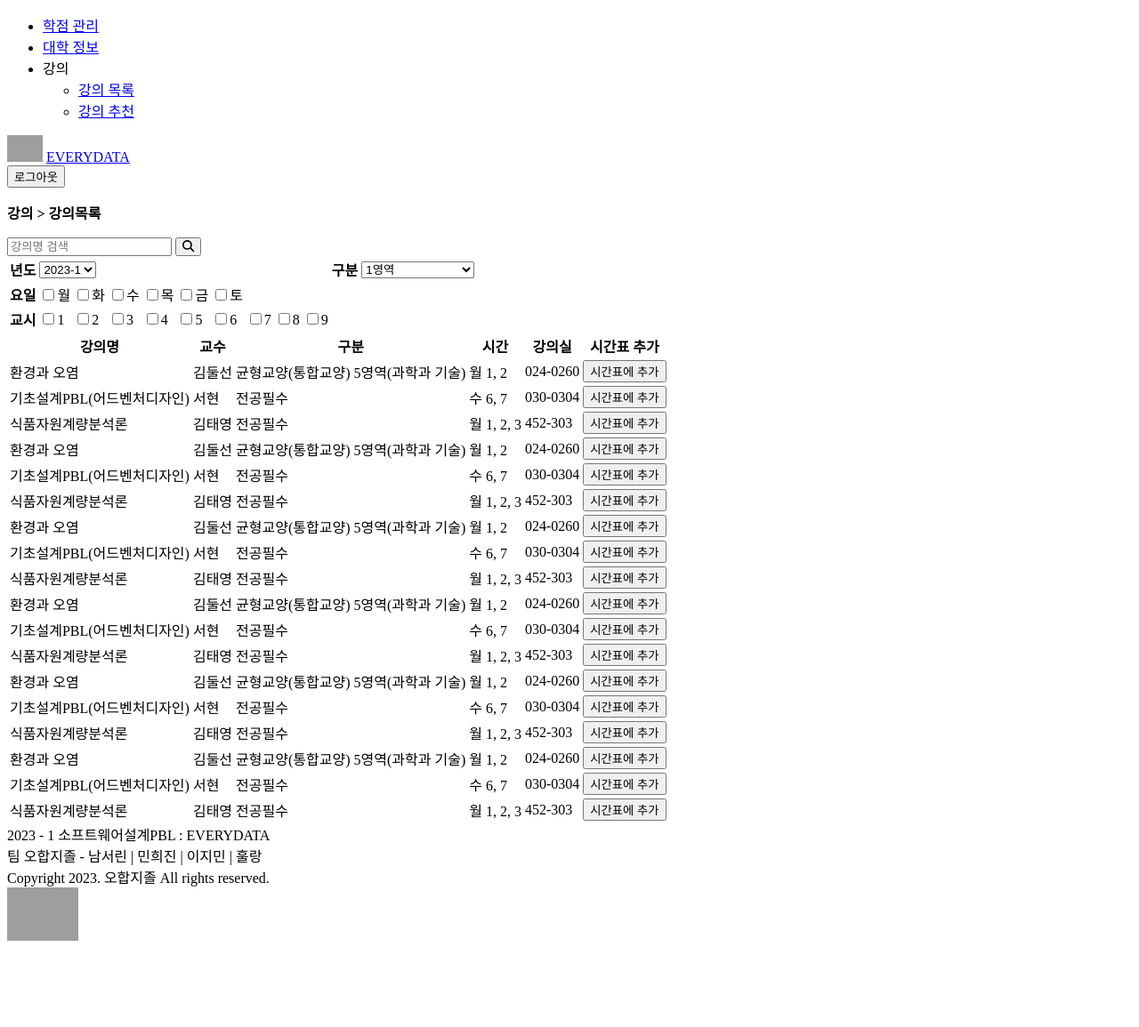
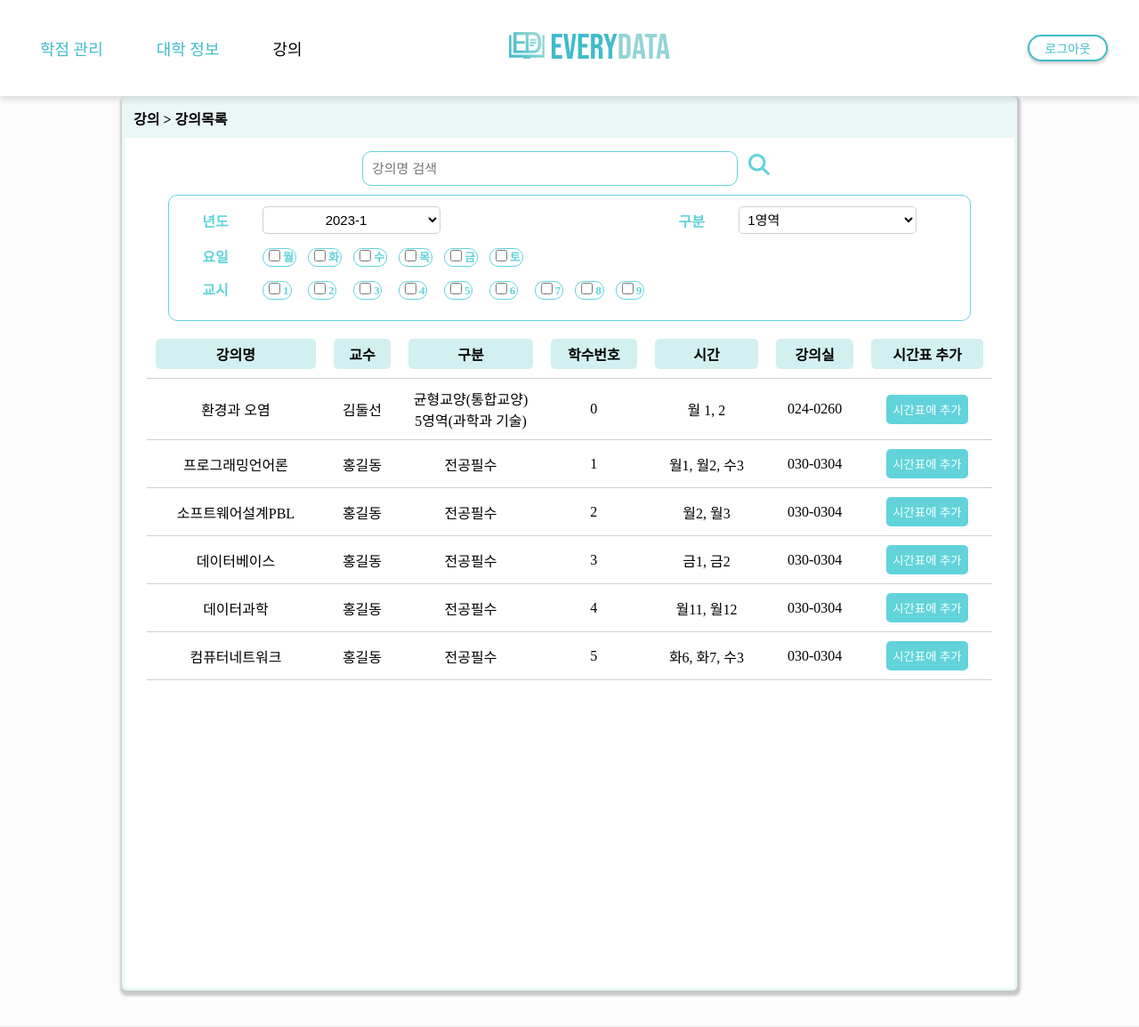
Before and after one commit to minijeans/2023_1st_everydata, a PHP site: page /html/searchTimeTable.html in a window 1280 px wide. Shown: the top 1155 px of the page at 89% size. Before the commit the page ends 1058 px from the top, so only its background shows below. Run offline with PHP 8.4, Linux system fonts and the light colour scheme; grey boxes are pictures that could not be loaded.

Commit message:
남서린 강의부르기, 카테고리,검색창엔터,학수번호

```diff
--- a/css/searchTimeTable.css
+++ b/css/searchTimeTable.css
@@ -161,9 +161,24 @@
     font-weight: bold;
     font-size: 13px;
     padding: 2px;
-
 }
-
+#div-class_category_table label:checked{
+    background-color: #FFFFFF;
+    color:#62D3DA;
+    border: 1.5px solid #62D3DA;
+    border-radius: 10px;
+    width: 32px;
+    height: 30px;
+    font-weight: bold;
+    font-size: 13px;
+    padding: 2px;
+}
+/* input[type="checkbox"] {
+    appearance: none;
+} */
+/* input[type="checkbox"] label:checked {
+    background: #32e732;
+} */
 /* 카테고리 테이블 내 버튼 배경색의 hover */
 #div-class_category_table label:hover{
     background-color: #62D3DA;
@@ -181,11 +196,7 @@
     width: 80px;
     color:#62D3DA;
 }
-/* --------------------------------수정 필요--------------------------- */
-#div-class_category_table button :visited{
-    background-color: #40BBCA;
-    color: black;
-}
+
 /* 카테고리 테이블의 dropbox (년도 ,구분) */
 #div-class_category_table select{
     width: 200px;
@@ -220,8 +231,9 @@
     background-color: #D3F0F0;
     border-radius: 5px;
     padding: 5px;
-    width: auto;
-
+}
+#table-class_category{
+    width: 130px;
 }
 #div-class_list_table th{
     position: sticky;
--- a/html/searchTimeTable.html
+++ b/html/searchTimeTable.html
@@ -5,10 +5,10 @@
         <meta charset="UTF-8">
         <meta http-equiv="X-UA-Compatible" content="IE=edge">
         <meta name="viewport" content="width=device-width", initial-scale="1.0">
-        <link type="text/css" rel="stylesheet" href="{% static '../css/searchTimeTable.css' %}">
-        <link type="text/css" rel="stylesheet" href="{% static '../css/nav.css' %}">
-        <link type="text/css" rel="stylesheet" href="{% static '../css/footer.css' %}">
-        <script type="text/javascript" defer src="{% static '../js/searchTimeTable.js' %}"></script>
+        <link type="text/css" rel="stylesheet" href="../css/searchTimeTable.css">
+        <link type="text/css" rel="stylesheet" href="../css/nav.css">
+        <link type="text/css" rel="stylesheet" href="../css/footer.css">
+        <script type="text/javascript" defer src="../js/searchTimeTable.js"></script>
         <title>EVERYDATA</title>
         <link rel="preconnect" href="https://fonts.googleapis.com">
         <link rel="preconnect" href="https://fonts.gstatic.com" crossorigin>
@@ -20,19 +20,19 @@
         <header>
             <nav>
                 <ul id="nav-menu">
-                    <li><a href="{% static '../css/nav.css' %}./manageCredit.html">학점 관리</a></li>
-                    <li><a href="{% static '../css/nav.css' %}./scholarshipInformation.html">대학 정보</a></li>
+                    <li><a href="./manageCredit.html">학점 관리</a></li>
+                    <li><a href="./scholarshipInformation.html">대학 정보</a></li>
                     <li>
                         <a style="color: black;">강의</a>
                         <ul id="nav-menu_sub">
-                            <li><a href="{% static './searchTimeTable.html' %}">강의 목록</a></li>
-                            <li><a href="{% static './recommendProcess.html' %}">강의 추천</a></li>
+                            <li><a href="./searchTimeTable.html">강의 목록</a></li>
+                            <li><a href="./recommendProcess.html">강의 추천</a></li>
                         </ul>
                     </li>
                 </ul>
                 <div id="nav-logo">
-                    <img id="nav-logo_img" src="{% static '../img/logo-green.png' %}" alt="메인로고" height="30">
-                    <a href="{% static 'main.html' %}">
+                    <img id="nav-logo_img" src="../img/logo-green.png" alt="메인로고" height="30">
+                    <a href="main.html">
                         <span>EVERY</span><span class="nav-logo_data">DATA</span>
                     </a>
                 </div>
@@ -46,7 +46,7 @@
             <div id="section-search_box">
                 <form id="div-search_time_table">
                     <input type="text" id="form-search_text" placeholder="강의명 검색">
-                    <button type="button" id="form-search_button"><i class="fa-solid fa-magnifying-glass"></i></button>
+                    <button id="form-search_button"><i class="fa-solid fa-magnifying-glass"></i></button>
                 </form>
             </div>
             <!-- 모든 항목을 필수 입력 요소로 지정(입력하지 않은 경우 경고문구 출력, 하나라도 입력되지 않았으면 강의 추천 받기가 넘어가지 않게.) -->
@@ -123,7 +123,8 @@
                     <tr>
                         <th><div>강의명</div></th>
                         <th><div>교수</div></th>
-                        <th><div>구분</div></th>
+                        <th><div id="table-class_category">구분</div></th>
+                        <th><div>학수번호</div></th>
                         <th><div>시간</div></th>
                         <th><div>강의실</div></th>
                         <th><div>시간표 추가</div></th>
@@ -133,151 +134,11 @@
                         <td>김둘선</td>
                         <td>균형교양(통합교양)
                             5영역(과학과 기술)</td>
+                        <td>0</td>
                         <td>월 1, 2</td>
                         <td>024-0260</td>
-                        <td><button type="button">시간표에 추가</button></td>
-                    </tr>
-                    <tr>
-                        <td>기초설계PBL(어드벤처디자인)</td>
-                        <td>서현</td>
-                        <td>전공필수</td>
-                        <td>수 6, 7</td>
-                        <td>030-0304</td>
-                        <td><button type="button">시간표에 추가</button></td>
-                    </tr>
-                    <tr>
-                        <td>식품자원계량분석론</td>
-                        <td>김태영</td>
-                        <td>전공필수</td>
-                        <td>월 1, 2, 3</td>
-                        <td>452-303</td>
-                        <td><button type="button">시간표에 추가</button></td>
-                    </tr>
-                    <tr>
-                        <td>환경과 오염</td>
-                        <td>김둘선</td>
-                        <td>균형교양(통합교양)
-                            5영역(과학과 기술)</td>
-                        <td>월 1, 2</td>
-                        <td>024-0260</td>
-                        <td><button type="button">시간표에 추가</button></td>
-                    </tr>
-                    <tr>
-                        <td>기초설계PBL(어드벤처디자인)</td>
-                        <td>서현</td>
-                        <td>전공필수</td>
-                        <td>수 6, 7</td>
-                        <td>030-0304</td>
-                        <td><button type="button">시간표에 추가</button></td>
-                    </tr>
-                    <tr>
-                        <td>식품자원계량분석론</td>
-                        <td>김태영</td>
-                        <td>전공필수</td>
-                        <td>월 1, 2, 3</td>
-                        <td>452-303</td>
-                        <td><button type="button">시간표에 추가</button></td>
-                    </tr>
-                    <tr>
-                        <td>환경과 오염</td>
-                        <td>김둘선</td>
-                        <td>균형교양(통합교양)
-                            5영역(과학과 기술)</td>
-                        <td>월 1, 2</td>
-                        <td>024-0260</td>
-                        <td><button type="button">시간표에 추가</button></td>
-                    </tr>
-                    <tr>
-                        <td>기초설계PBL(어드벤처디자인)</td>
-                        <td>서현</td>
-                        <td>전공필수</td>
-                        <td>수 6, 7</td>
-                        <td>030-0304</td>
-                        <td><button type="button">시간표에 추가</button></td>
-                    </tr>
-                    <tr>
-                        <td>식품자원계량분석론</td>
-                        <td>김태영</td>
-                        <td>전공필수</td>
-                        <td>월 1, 2, 3</td>
-                        <td>452-303</td>
-                        <td><button type="button">시간표에 추가</button></td>
-                    </tr>
-                    <tr>
-                        <td>환경과 오염</td>
-                        <td>김둘선</td>
-                        <td>균형교양(통합교양)
-                            5영역(과학과 기술)</td>
-                        <td>월 1, 2</td>
-                        <td>024-0260</td>
-                        <td><button type="button">시간표에 추가</button></td>
-                    </tr>
-                    <tr>
-                        <td>기초설계PBL(어드벤처디자인)</td>
-                        <td>서현</td>
-                        <td>전공필수</td>
-                        <td>수 6, 7</td>
-                        <td>030-0304</td>
-                        <td><button type="button">시간표에 추가</button></td>
-                    </tr>
-                    <tr>
-                        <td>식품자원계량분석론</td>
-                        <td>김태영</td>
-                        <td>전공필수</td>
-                        <td>월 1, 2, 3</td>
-                        <td>452-303</td>
-                        <td><button type="button">시간표에 추가</button></td>
-                    </tr>
-                    <tr>
-                        <td>환경과 오염</td>
-                        <td>김둘선</td>
-                        <td>균형교양(통합교양)
-                            5영역(과학과 기술)</td>
-                        <td>월 1, 2</td>
-                        <td>024-0260</td>
-                        <td><button type="button">시간표에 추가</button></td>
-                    </tr>
-                    <tr>
-                        <td>기초설계PBL(어드벤처디자인)</td>
-                        <td>서현</td>
-                        <td>전공필수</td>
-                        <td>수 6, 7</td>
-                        <td>030-0304</td>
-                        <td><button type="button">시간표에 추가</button></td>
-                    </tr>
-                    <tr>
-                        <td>식품자원계량분석론</td>
-                        <td>김태영</td>
-                        <td>전공필수</td>
-                        <td>월 1, 2, 3</td>
-                        <td>452-303</td>
-                        <td><button type="button">시간표에 추가</button></td>
-                    </tr>
-                    <tr>
-                        <td>환경과 오염</td>
-                        <td>김둘선</td>
-                        <td>균형교양(통합교양)
-                            5영역(과학과 기술)</td>
-                        <td>월 1, 2</td>
-                        <td>024-0260</td>
-                        <td><button type="button">시간표에 추가</button></td>
-                    </tr>
-                    <tr>
-                        <td>기초설계PBL(어드벤처디자인)</td>
-                        <td>서현</td>
-                        <td>전공필수</td>
-                        <td>수 6, 7</td>
-                        <td>030-0304</td>
-                        <td><button type="button">시간표에 추가</button></td>
-                    </tr>
-                    <tr>
-                        <td>식품자원계량분석론</td>
-                        <td>김태영</td>
-                        <td>전공필수</td>
-                        <td>월 1, 2, 3</td>
-                        <td>452-303</td>
-                        <td><button type="button">시간표에 추가</button></td>
-                    </tr>
+                        <td><button type="button" onclick="addSubjectFromList()">시간표에 추가</button></td>
+                        </tr>
                 </table>
             </div>
         </section>
@@ -288,7 +149,7 @@
                 <div>Copyright 2023. 오합지졸 All rights reserved.</div>
             </div>
             <div id="footer-right">
-                <img src="{% static '../img/logo-white.png' %}" width="80">
+                <img src="../img/logo-white.png" width="80">
             </div>
         </footer>
     </body>
--- /dev/null
+++ b/package.json
@@ -0,0 +1,5 @@
+{
+  "dependencies": {
+    "mysql": "^2.18.1"
+  }
+}
```
Also changed, not shown: html/manageCredit.html (+12 -12 lines), html/recommendProcess.html (+11 -11 lines), html/recommendResult.html (+11 -11 lines), html/scholarshipInformation.html (+11 -11 lines), js/searchTimeTable.js (+144 -0 lines), everydata/public/logo192.png (added), everydata/public/logo512.png (added), js/logout.js (added), package-lock.json (added).
